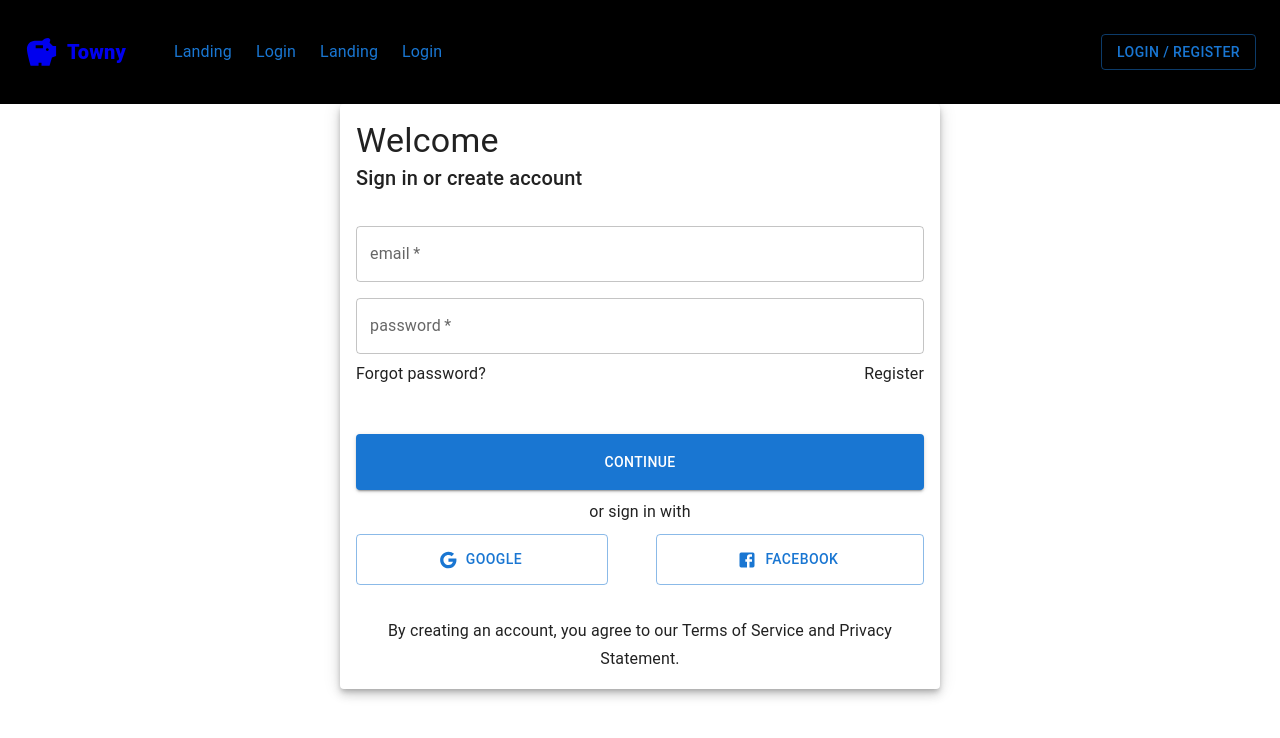
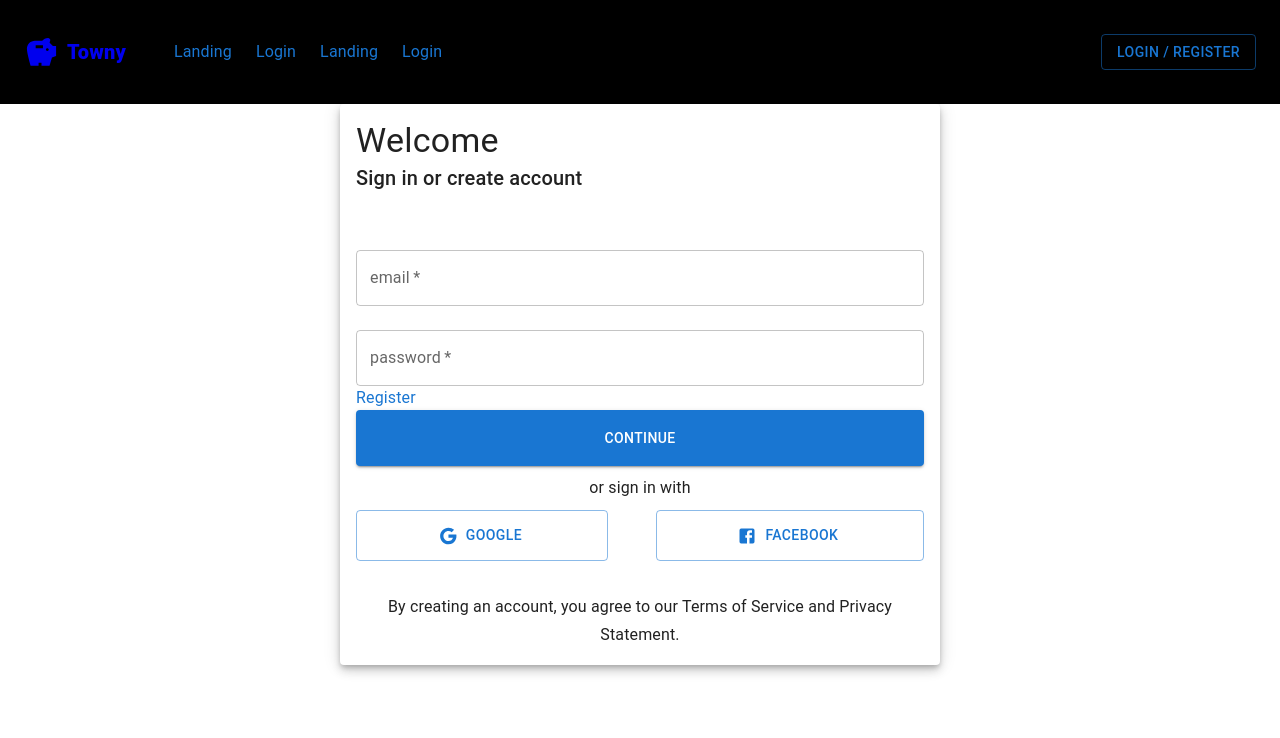
Before and after one commit to GeorgeIonita1/Towny_client, a React (Vite) app: page /login in a window 1280 px wide. Shown: the top 738 px of the page. Built offline with nearby package versions, Linux system fonts and the light colour scheme.

Commit message:
Form validation

```diff
--- a/src/App.tsx
+++ b/src/App.tsx
@@ -2,10 +2,10 @@ import { CssBaseline, Box } from '@mui/material';
 import { ThemeProvider } from '@mui/material/styles';
 import { Route, Routes } from 'react-router-dom';
 
-import FormLogin from './components/forms/FormLogin';
 import Header from './components/Header';
 import Landing from './pages/Landing';
 import { theme } from './mui/theme';
+import Login from './pages/Login';
 
 function App() {
   return (
@@ -15,7 +15,8 @@ function App() {
       <Box component='main'>
         <Routes>
           <Route path='/' element={<Landing />} />
-          <Route path='/login' element={<FormLogin />} />
+          <Route path='/login' element={<Login isLogin={true} />} />
+          <Route path='/register' element={<Login isLogin={false} />} />
         </Routes>
       </Box>
     </ThemeProvider>
--- a/src/components/forms/FormLogin.tsx
+++ /dev/null
@@ -1,74 +0,0 @@
-// todo: integrate formik
-// maybe add some <sections> for future places
-
-import { Paper, Box, Typography, TextField, Button } from '@mui/material';
-import GoogleIcon from '@mui/icons-material/Google';
-import FacebookIcon from '@mui/icons-material/Facebook';
-import { useState } from 'react';
-
-export default function FormLogin() {
-    const [isRegister, setIsRegister] = useState(false);
-    const [userState, setUserState] = useState({});
-
-    const handleUserInput = (e: React.ChangeEvent<HTMLInputElement>) => {
-        setUserState({
-            ...userState,
-            [e.target.name]: e.target.value
-        })
-    }
-
-    const handleFormSubmit = () => {
-        fetch('http://localhost:6677/users/new-user', {
-            method: 'POST',
-            body: JSON.stringify(userState),
-            headers: {
-                'Accept': 'application/json',
-                'Content-Type': 'application/json',
-            }
-        })
-            .then(res => res.json())
-            .then(res => console.log(res))
-    }
-
-    return (
-        <Box sx={{ maxWidth: 600, m: '0 auto' }}>
-            <Paper elevation={6} sx={{ p: 2 }}>
-                <Typography variant='h4' component='h1'>Welcome</Typography>
-                <Typography variant='h6' component='h2'>Sign in or create account</Typography>
-
-                <Box component='form' sx={{ mt: 4, '& > *': { width: 1 } }}>
-                    <TextField name='email' label="email" variant="outlined" required sx={{ mb: 2 }}
-                        onChange={handleUserInput}
-                    />
-
-                    <TextField name='password' label="password" type='password' variant="outlined"
-                        required sx={{ mb: 1 }}
-                        onChange={handleUserInput}
-                    />
-
-                    { isRegister &&
-                        <TextField name='confirmPassword' label="confirm password" type='password' variant="outlined"
-                            required fullWidth sx={{ display: 'block', mb: 2 }}
-                            onChange={handleUserInput}
-                        />
-                    }
-
-                    <Box sx={{ display: 'flex', justifyContent: 'space-between', mb: 6 }}>
-                        <Typography>Forgot password?</Typography>
-                        { !isRegister && <Typography onClick={() => setIsRegister(true)}>Register</Typography>}
-                    </Box>
-                    <Button variant='contained' sx={{ py: '1rem' }}
-                        onClick={handleFormSubmit}>Continue</Button>
-                </Box>
-
-                <Typography variant='subtitle1' component='h3' align='center' sx={{ mt: 1}}>or sign in with</Typography>
-
-                <Box sx={{ display: 'flex', justifyContent: 'space-between', gap: 6, '& .MuiButton-root': { py: 1.5, flexGrow: 1 }, mt: 1 }}>
-                        <Button variant='outlined' startIcon={<GoogleIcon />}>Google</Button>
-                        <Button variant='outlined' startIcon={<FacebookIcon />}>Facebook</Button>
-                </Box>
-                    <Typography variant='subtitle1' component='h3' align='center' sx={{ mt: 4 }}>By creating an account, you agree to our Terms of Service and Privacy Statement.</Typography>
-            </Paper>
-        </Box>
-    )
-}
--- /dev/null
+++ b/src/interfaces/interfaces.ts
@@ -0,0 +1,3 @@
+interface FormLoginProps {
+    isLogin: boolean;
+}
--- /dev/null
+++ b/src/pages/Login.tsx
@@ -0,0 +1,126 @@
+// todo: integrate formik
+// maybe add some <sections> for future places
+
+import { Paper, Box, Typography, TextField, Button, Link } from '@mui/material';
+import GoogleIcon from '@mui/icons-material/Google';
+import FacebookIcon from '@mui/icons-material/Facebook';
+import { useState } from 'react';
+
+export default function FormLogin({ isLogin }: FormLoginProps) {
+    const [formData, setFormData] = useState({
+        email: '',
+        password: '',
+        confirmPassword: ''
+    });
+    const [formError, setFormError] = useState({
+        email: '',
+        password: '',
+        confirmPassword: ''
+    });
+
+    const validateForm = () => {
+        const errors = {
+            email: '',
+            password: '',
+            confirmPassword: ''
+        }
+
+        if (!/^\S+@\S+\.\S+$/.test(formData.email)) {
+            errors.email = 'Invalid email address';
+        }
+
+        if (formData.password.length < 8) {
+            errors.password = 'Password must be at least 8 characters';
+        }
+
+        if (formData.password !== formData.confirmPassword && !isLogin) {
+            errors.confirmPassword = 'Password must match';
+        }
+
+        setFormError(errors);
+        return Object.values(errors).every(error => error === '');
+    }
+
+    const handleUserInput = (e: React.ChangeEvent<HTMLInputElement>) => {
+        setFormData({
+            ...formData,
+            [e.target.name]: e.target.value
+        })
+    }
+
+    const handleFormSubmit = (e: React.SyntheticEvent) => {
+        e.preventDefault();
+        console.log("george", formData)
+
+        if (!validateForm()) {
+            console.log("smth is briken");
+            return;
+        }
+
+        console.log('all good', formData)
+
+        fetch('http://localhost:6677/users/register', {
+            method: 'POST',
+            body: JSON.stringify(formData),
+            headers: {
+                'Accept': 'application/json',
+                'Content-Type': 'application/json',
+            }
+        })
+            .then(res => res.json())
+            .then(res => console.log(res))
+    }
+
+    return (
+        <Box sx={{ maxWidth: 600, m: '0 auto' }}>
+            <Paper elevation={6} sx={{ p: 2 }}>
+                <Typography variant='h4' component='h1'>Welcome</Typography>
+                <Typography variant='h6' component='h2'>Sign in or create account</Typography>
+
+                <Box
+                    component='form' sx={{ mt: 4, '& > *': { width: 1 }, '& .MuiTextField-root': { mt: 3 }, '& small': { color: 'red' } }}
+                    onSubmit={handleFormSubmit}
+                >
+                    <TextField name='email' label="email" variant="outlined" required
+                        onChange={handleUserInput}
+                        error={!!formError.email}
+                    />
+                    <Typography component='small'>{formError.email}</Typography>
+
+                    <TextField name='password' label="password" type='password' variant="outlined"
+                        required
+                        onChange={handleUserInput}
+                        error={!!formError.password}
+                    />
+                    <Typography component='small'>{formError.password}</Typography>
+
+                    { !isLogin &&
+                        <>
+                            <TextField name='confirmPassword' label="confirm password" type='password' variant="outlined"
+                                required fullWidth sx={{ display: 'block' }}
+                                onChange={handleUserInput}
+                                error={!!formError.confirmPassword}
+                                />
+                            <Typography component='small'>{formError.confirmPassword}</Typography>
+                        </>
+                    }
+
+                    { isLogin ? <Link href='/register'>Register</Link> : <Link href='/login'>Login</Link> }
+
+                    <Button variant='contained' sx={{ py: '1rem' }} type='submit'>Continue</Button>
+                </Box>
+
+                {isLogin && (
+                    <div>
+                        <Typography variant='subtitle1' component='h3' align='center' sx={{ mt: 1}}>or sign in with</Typography>
+                        <Box sx={{ display: 'flex', justifyContent: 'space-between', gap: 6, '& .MuiButton-root': { py: 1.5, flexGrow: 1 }, mt: 1 }}>
+                                <Button variant='outlined' startIcon={<GoogleIcon />}>Google</Button>
+                                <Button variant='outlined' startIcon={<FacebookIcon />}>Facebook</Button>
+                        </Box>
+                    </div>)
+                }
+                    <Typography variant='subtitle1' component='h3' align='center' sx={{ mt: 4 }}>By creating an account, you agree to our Terms of Service and Privacy Statement.</Typography>
+            </Paper>
+        </Box>
+    )
+}
```
